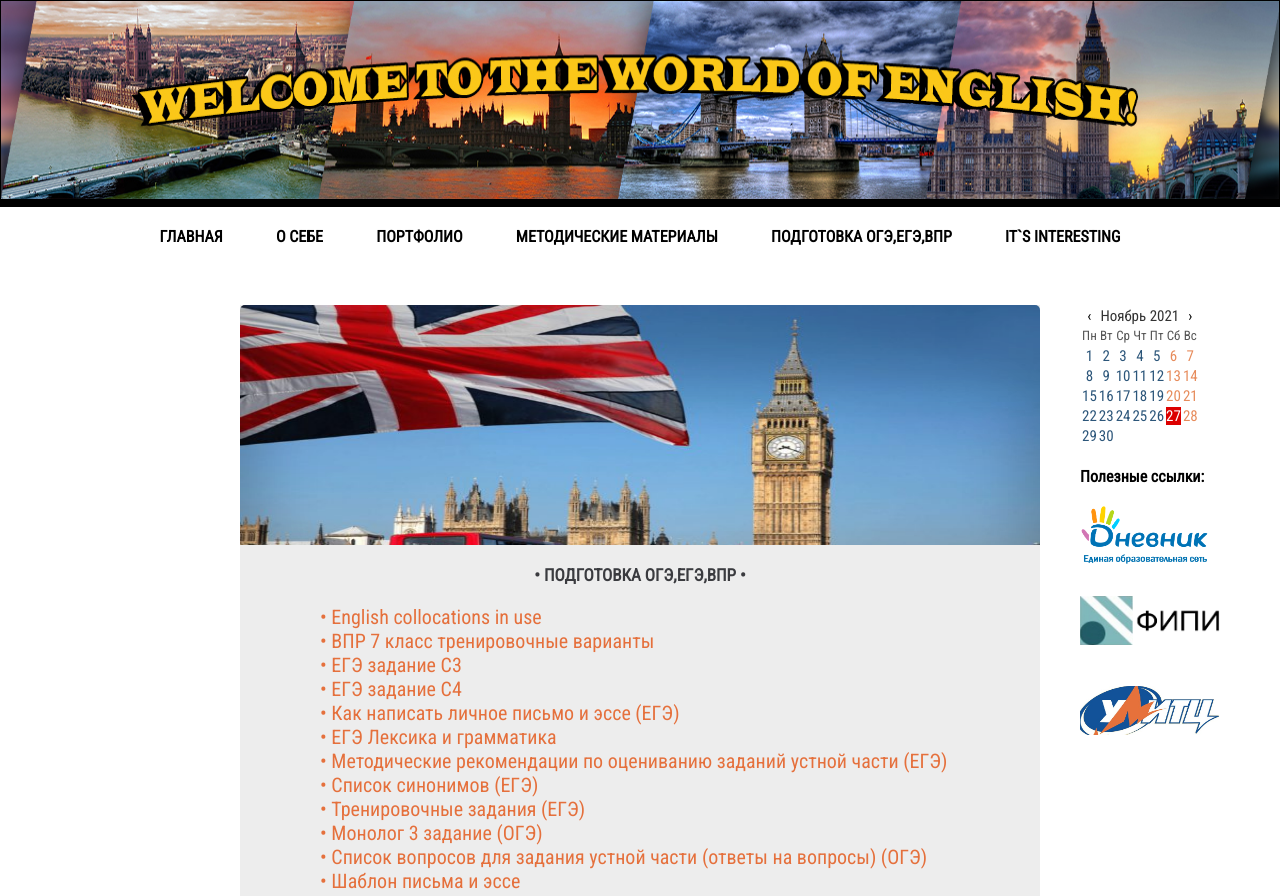
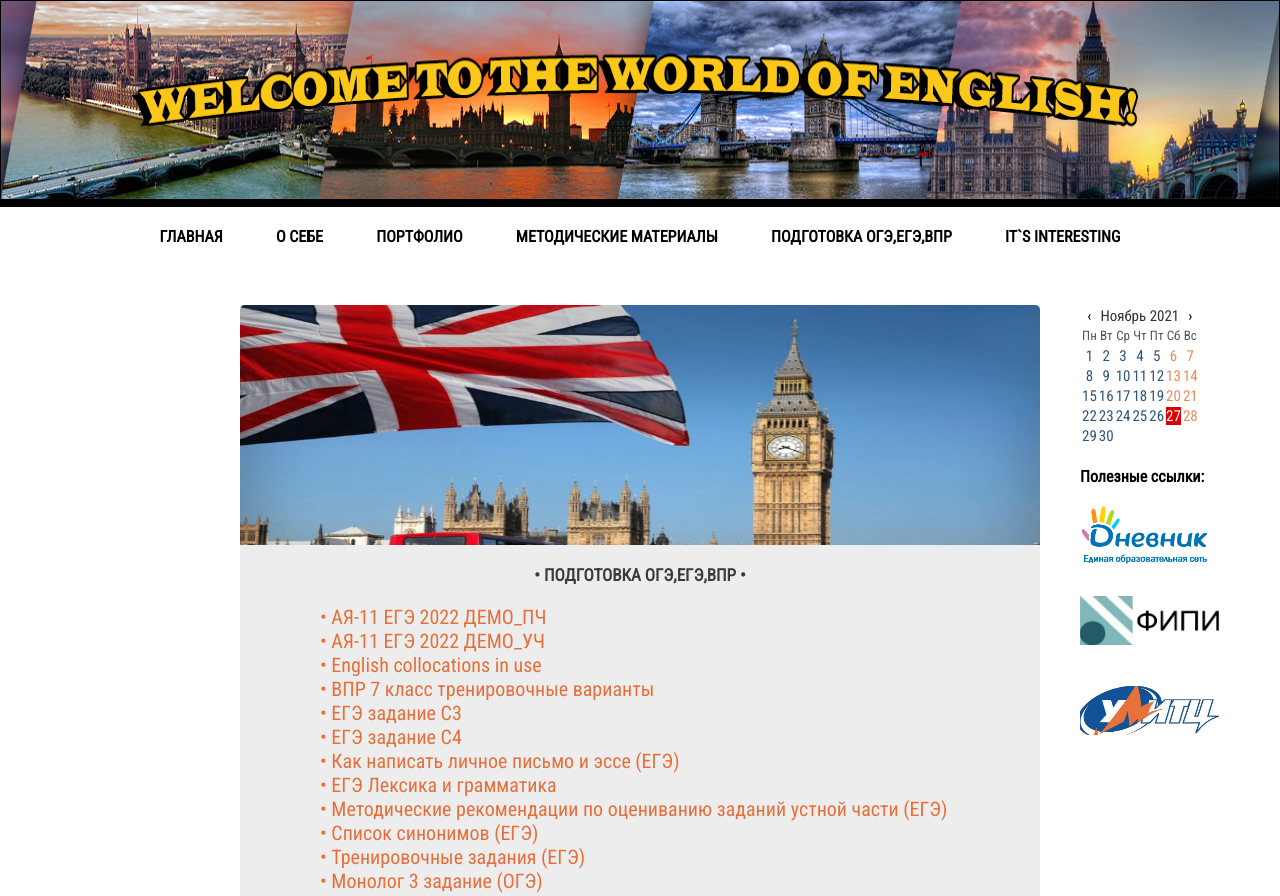
Before and after one commit to opt1st11/opt1st11.github.io, a plain HTML site: page preparation.html in a window 1280 px wide. Shown: the top 896 px of the page. Drawn offline with nearby package versions, Linux system fonts and the light colour scheme; files whose address does not match are found by name.

Commit message:
Update preparation.html

```diff
--- a/preparation.html
+++ b/preparation.html
@@ -56,7 +56,9 @@
 			<div class="blog-body">
 				<div class="blog-text">
 					<p class="about-self">&#8226; ПОДГОТОВКА ОГЭ,ЕГЭ,ВПР &#8226;</p>
-					<a href="preparation/english-collocations-in-use.pdf" class="mat">&#8226; English collocations in use</a><br>
+					<a href="preparation/АЯ-11 ЕГЭ 2022 ДЕМО_ПЧ.pdf" class="mat">&#8226; АЯ-11 ЕГЭ 2022 ДЕМО_ПЧ</a><br>
+					<a href="preparation/english-collocations-in-use.pdf" class="mat">&#8226; АЯ-11 ЕГЭ 2022 ДЕМО_УЧ</a><br>
+					<a href="preparation/АЯ-11 ЕГЭ 2022 ДЕМО_УЧ.pdf" class="mat">&#8226; English collocations in use</a><br>
 					<a href="preparation/ВПР 7 класс тренировочные варианты.pdf" class="mat">&#8226; ВПР 7 класс тренировочные варианты</a><br>
 					<a href="preparation/ЕГЭ задание С3.pdf" class="mat">&#8226; ЕГЭ задание С3</a><br>
 					<a href="preparation/ЕГЭ задание С4.pdf" class="mat">&#8226; ЕГЭ задание С4</a><br>
```
